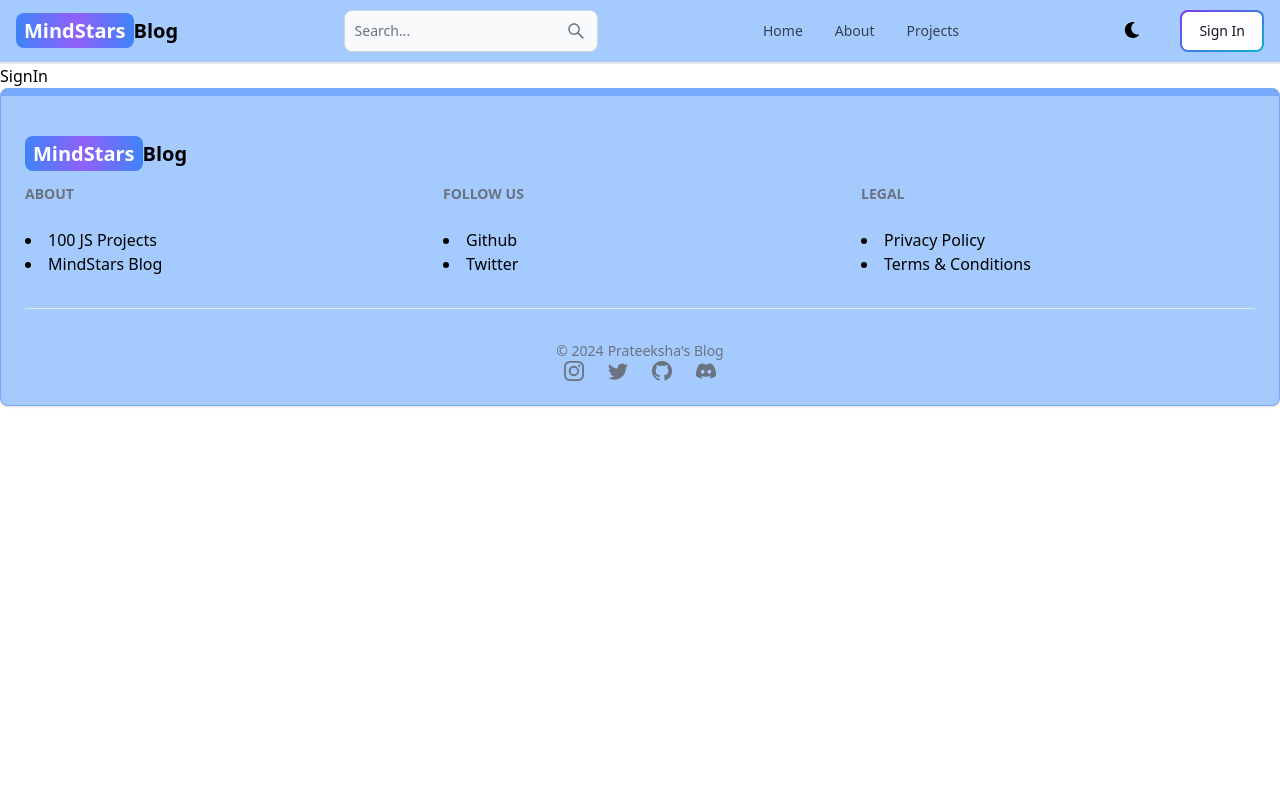
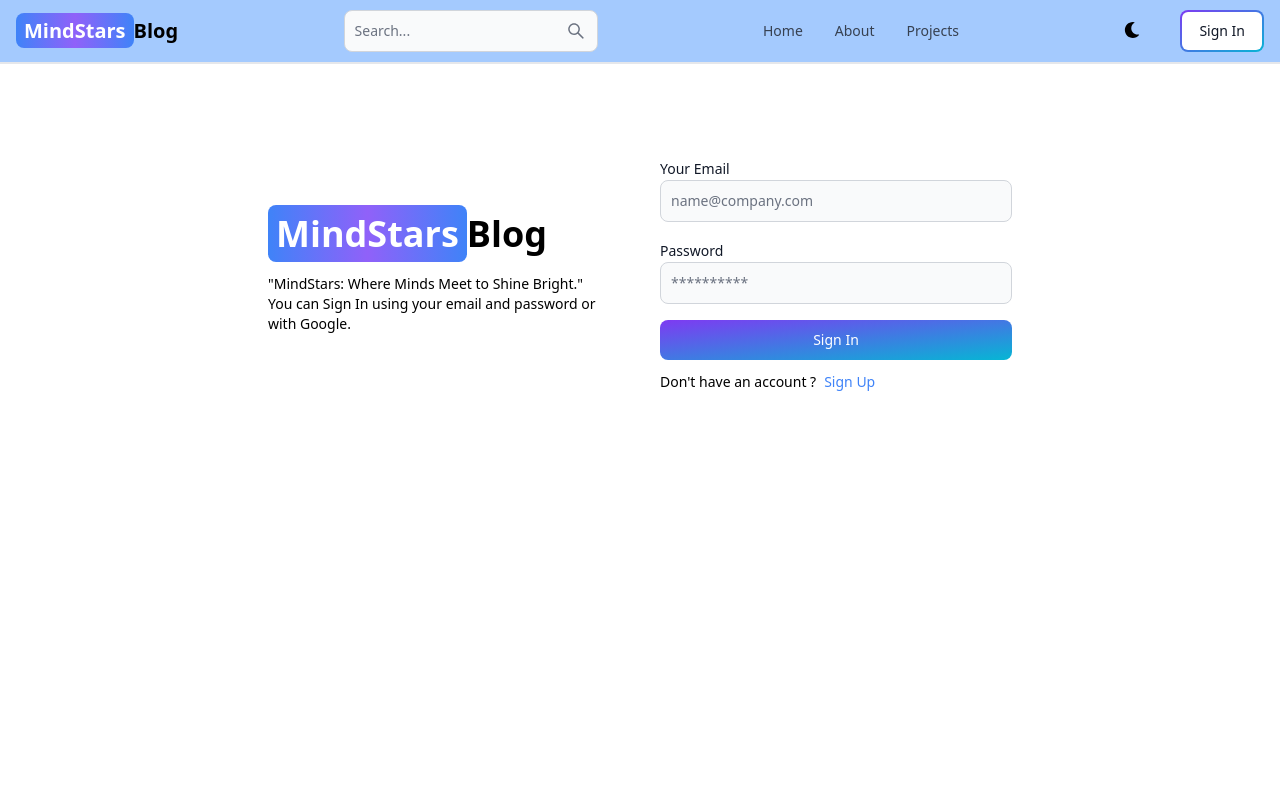
Before and after one commit to prateeksha-tripathy/MindStars, a React (Vite) app in the folder client/: page /sign-in in a window 1280 px wide. Shown: the top 800 px of the page. Built offline with nearby package versions, Linux system fonts and the light colour scheme.

Commit message:
completed sign-in page functionality

```diff
--- a/client/src/pages/SignIn.jsx
+++ b/client/src/pages/SignIn.jsx
@@ -1,9 +1,97 @@
-import React from 'react'
+import React, { useState } from 'react'
+import { Link, useNavigate } from 'react-router-dom'
+import { Alert, Button, Label, Spinner, TextInput } from 'flowbite-react'
 
 export default function SignIn() {
+
+  const [formData,setFormData] = useState({});
+  const [errorMessage, setErrorMessage] = useState(null);
+  const [loading, setLoading] = useState(false);
+  const navigate = useNavigate();
+
+  const handleChange = (e) => {
+    setFormData({...formData, [e.target.id] : e.target.value.trim()});      // in case someone uses spaces before writing , we use trim()
+  }
+  // console.log(formData);
+
+  const handleSubmit = async (e) => {
+    e.preventDefault();
+    if( !formData.email ||!formData.password){
+      return setErrorMessage('Please fill out all the fields');
+    }
+    try {
+      setLoading(true);
+      setErrorMessage(null);
+      const res = await fetch('/api/auth/signin',{
+        method: 'POST',
+        headers: { 'Content-Type' : 'application/json' },
+        body: JSON.stringify(formData),
+      });
+      const data = await res.json();
+      // console.log(data);
+      if(data.success === false) {
+        return setErrorMessage("User already exists");
+      }
+      setLoading(false);
+      if(res.ok){
+        navigate('/');
+      }
+    } catch (error) {
+      setErrorMessage(error.message);
+      setLoading(false);
+    }
+  }
+
   return (
-    <div>
-      SignIn
+    <div className='min-h-screen'>
+      <div className='flex p-3 max-w-3xl mx-auto flex-col md:flex-row md:items-center gap-10 mt-20'>
+        {/* left side*/}
+        <div className='flex-1'>
+        <Link to = '/' className='font-bold dark:text-white text-4xl'>
+            <span className='px-2 py-1 bg-gradient-to-r from-blue-500 via-purple-500 to-blue-500 rounded-lg text-white'>MindStars</span>
+            Blog
+        </Link>
+        <p className='text-sm mt-5'>
+          "MindStars: Where Minds Meet to Shine Bright."
+        </p>
+        <p className='text-sm'>
+          You can Sign In using your email and password or with Google.
+        </p>
+        </div>
+        {/* right side */}
+        <div className='flex-1'>
+          <form className='flex flex-col gap-4' onSubmit={handleSubmit}>
+            <div>
+              <Label value = "Your Email" />
+              <TextInput type='email' placeholder='name@company.com' id='email' onChange={handleChange}/>
+            </div>
+            <div>
+              <Label value = "Password" />
+              <TextInput type='password' placeholder='**********' id='password' onChange={handleChange}/>
+            </div>
+            <Button gradientDuoTone='purpleToBlue' type='submit' disabled={loading}>{
+              loading ? (
+                <>
+                  <Spinner size='sm' />
+                  <span className='pl-3'>Loading ...</span>
+                </>
+              ) : 'Sign In'
+            }
+            </Button>
+          </form>
+          <div className='flex gap-2 text-sm mt-3'>
+            <span>Don't have an account ? </span>
+            <Link to='/sign-up' className='text-blue-500'>Sign Up</Link>
+          </div>
+          {
+            errorMessage && (
+              <Alert className='mt-5' color='failure'>
+                {errorMessage}
+              </Alert>
+            )
+          }
+        </div>
+      </div>
     </div>
   )
 }
```
